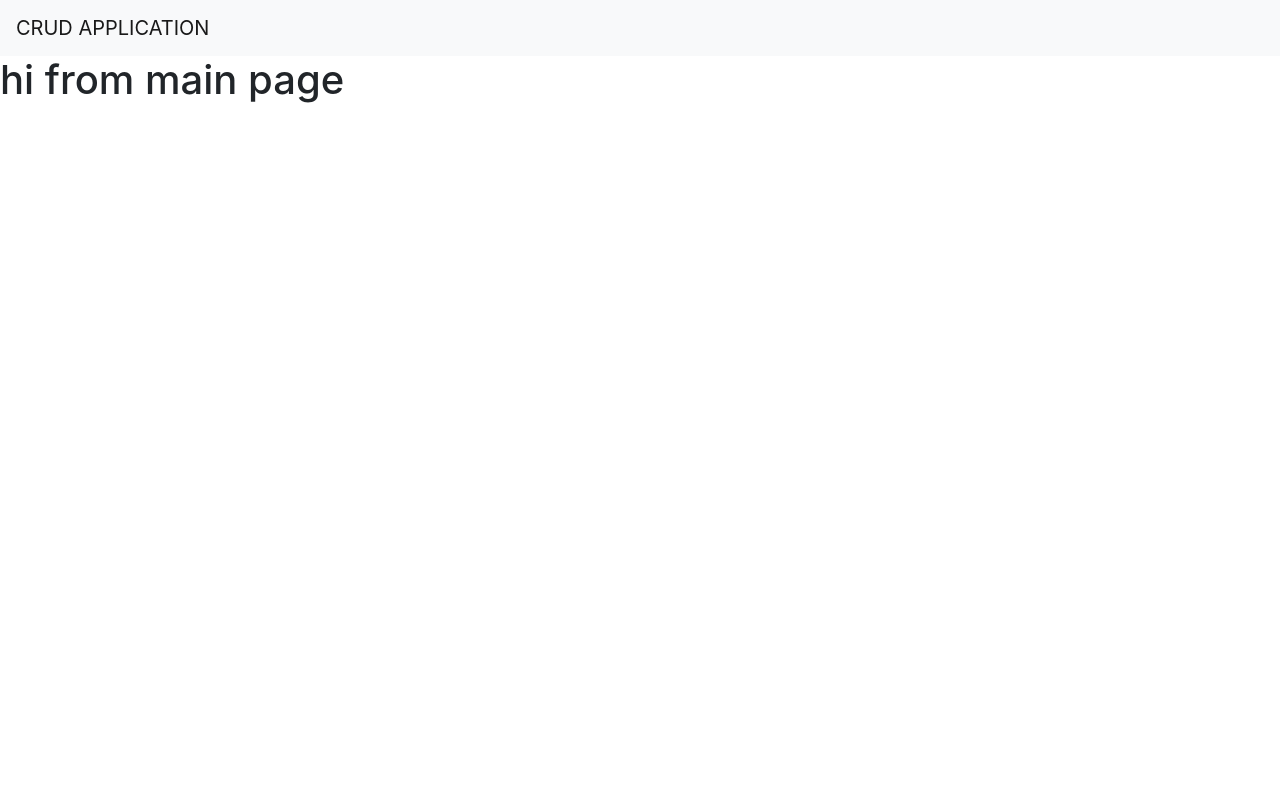
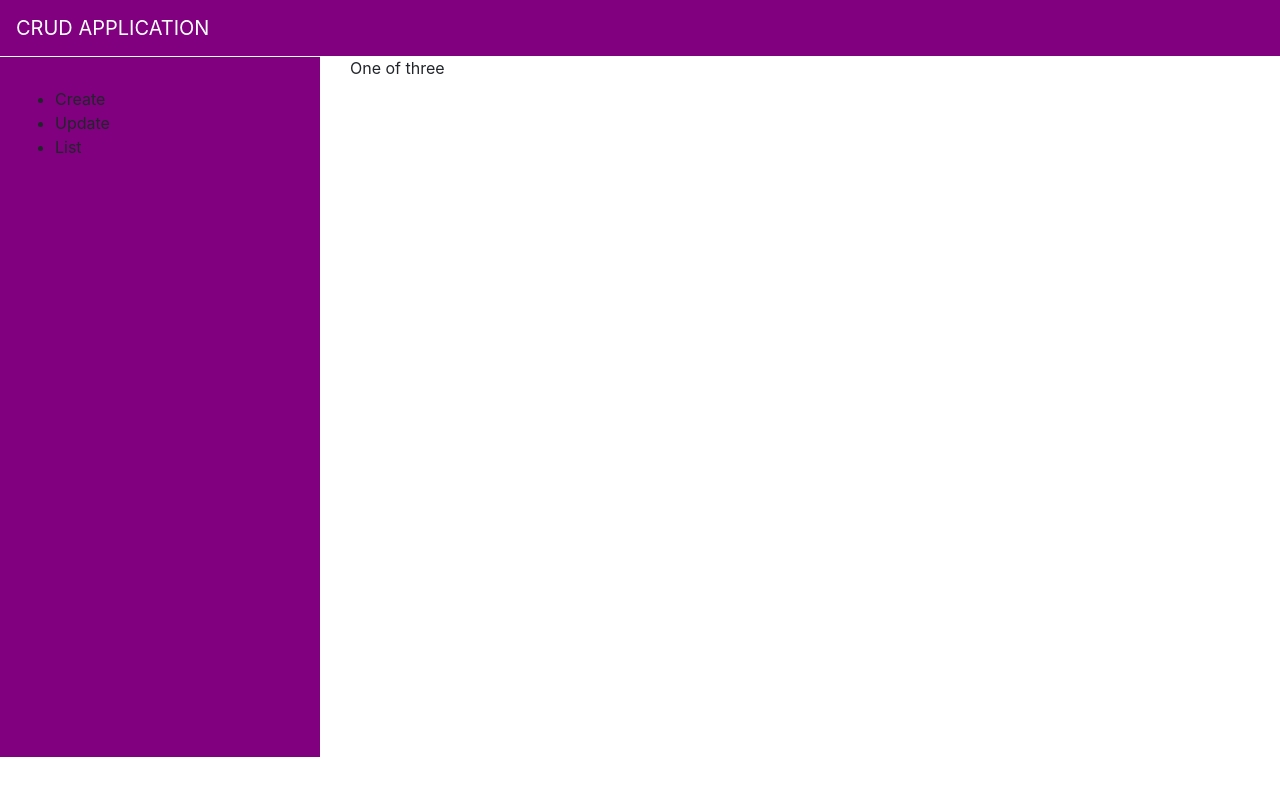
Before and after one commit to sadiaRia/CRUD-frontend, a React (Create React App) app: page / in a window 1280 px wide. Shown: the top 796 px of the page. Built offline with nearby package versions, Linux system fonts and the light colour scheme.

Commit message:
add sidebar

```diff
--- a/src/components/Header/index.jsx
+++ b/src/components/Header/index.jsx
@@ -1,14 +1,13 @@
-import React from 'react'
+import React from 'react';
+
 
 function Header() {
   return (
-    <div>
-      <nav className="navbar navbar-light bg-light">
-        <a className="navbar-brand" href="#">
+      <nav className="navbar navbar-light " style={{background:"#800080", color:"white"}}>
+        <a className="navbar-brand" href="#" style={{color:"white"}}>
           CRUD APPLICATION
   </a>
       </nav>
-    </div>
   )
 }
 
--- /dev/null
+++ b/src/components/Sidebar/index.css
@@ -0,0 +1,4 @@
+
+.sidebar {
+  color: 'black'
+}
--- /dev/null
+++ b/src/components/Sidebar/index.jsx
@@ -0,0 +1,16 @@
+import React from 'react';
+import './index.css';
+
+function Sidebar({ sidebarList, changeTab }) {
+  return (
+    <div>
+      <ul>
+        {sidebarList.map(item => (
+          <li><a onClick={() => changeTab(`${item}`)}>{item}</a></li>
+        ))}
+      </ul>
+    </div>
+  )
+}
+
+export default Sidebar
--- /dev/null
+++ b/src/pages/Main/index.css
@@ -0,0 +1,10 @@
+.sidebar {
+  background: #800080;
+  height: 700px;
+  margin-top: 1px;
+  padding-top: 30px;
+}
+
+.main{
+  margin: 0px
+}
--- a/src/pages/Main/index.jsx
+++ b/src/pages/Main/index.jsx
@@ -1,11 +1,31 @@
-import React from 'react'
+import React, { useState } from 'react'
 import Header from '../../components/Header'
+import Sidebar from '../../components/Sidebar'
+import './index.css';
+
+const sidebarList = ['Create', 'Update', 'List'];
 
 function Main() {
+  const [tabOption, setTabOption] = useState('Create');
+
+  const onOptionClick = item => {
+    setTabOption(item);
+  }
   return (
     <div>
-      <Header/>
-      <h1>hi from main page</h1>
+      <Header />
+      <div>
+        <div className="row main">
+          <div className="col-3 col-md-3 sidebar">
+            <Sidebar sidebarList={sidebarList} changeTab={onOptionClick} />
+          </div>
+          <div className="col-9 col-md-9 ">
+            <div className="container">
+              One of three
+          </div>
+          </div>
+        </div>
+      </div>
     </div>
   )
 }
```
